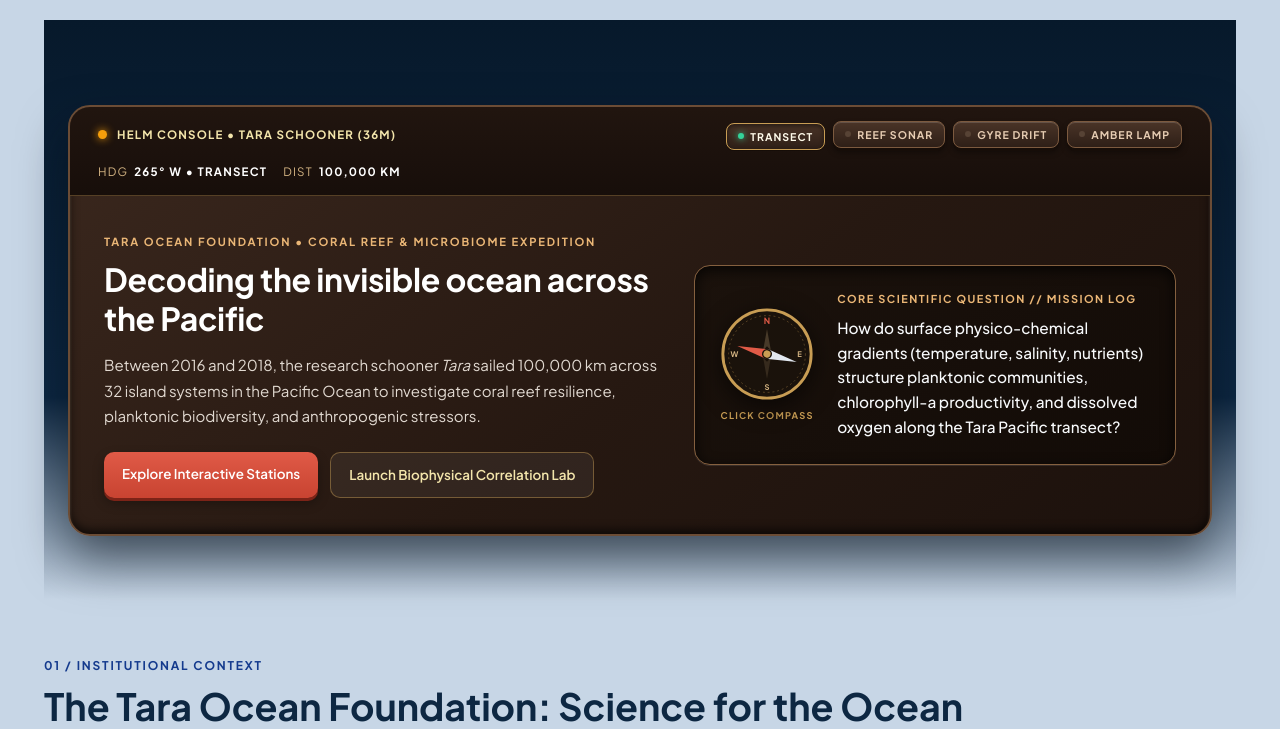
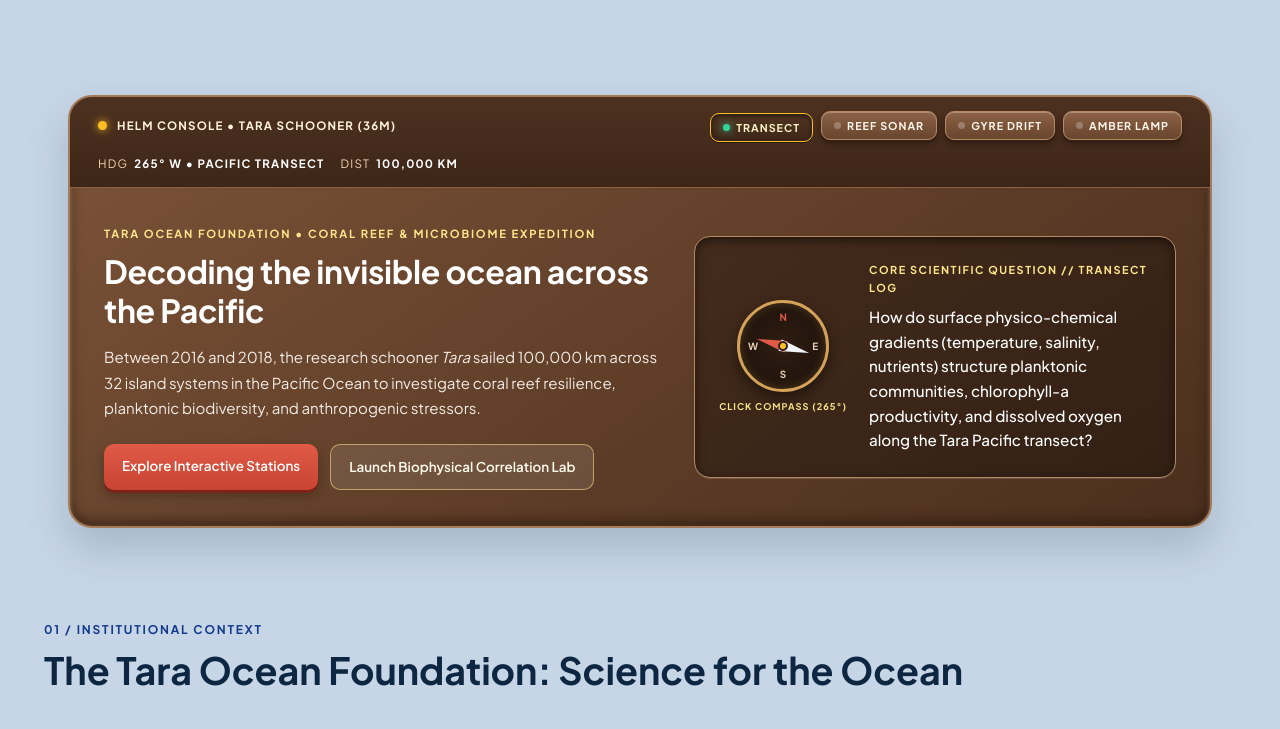
Before and after one commit to ThelmaGayCortijo/Tara-Pacific, a Flask app: page / in a window 1280 px wide. Shown: the part 3459-4188 px from the top of the page. Run offline with Flask 3, Linux system fonts and the light colour scheme; some web fonts are replaced.

Commit message:
console v2

```diff
--- a/static/style.css
+++ b/static/style.css
@@ -1776,30 +1776,40 @@ h1, h2, h3 {
 }
 
 /* ==========================================================================
-   CONSOLE DE TIMONERIE EN TECK MARRON, CUIVRE & RELIEF DOUX
+   CONSOLE DE TIMONERIE EN TECK CLAIR (SANS FOND BLEU DERRIÈRE)
    ========================================================================== */
+.editorial-opening-strip,
 .bridge-console-strip {
-    /* Fond océan profond qui laisse un bel espace (85px) sous la photo Welcome Aboard */
-    background: linear-gradient(180deg, #07192b 0%, #0d2742 65%, var(--sand-50, #f4f7f9) 100%);
-    padding: 85px 24px 64px;
-}
-
-/* Coque du tableau de bord en bois de teck / acajou sombre avec relief 3D doux et coins arrondis */
+    /* Plus aucun dégradé bleu derrière : repose directement sur le fond de ta page */
+    background: transparent !important;
+    border: none !important;
+    padding: 75px 24px 36px;
+}
+
+/* Coque du tableau de bord en bois de teck plus clair et chaleureux */
 .bridge-wood-frame {
     max-width: 1180px;
     margin: 0 auto;
-    background: linear-gradient(145deg, #3b281e 0%, #261811 55%, #1c110c 100%);
-    border: 2px solid #6b4c35;
-    border-radius: 22px;
+    background: linear-gradient(145deg, #7c5438 0%, #613f29 52%, #4a2e1d 100%);
+    border: 2px solid #a67c58;
+    border-radius: 24px;
     box-shadow:
-        0 24px 48px rgba(4, 12, 22, 0.55),
-        inset 0 2px 3px rgba(255, 228, 196, 0.22),
-        inset 0 -4px 10px rgba(0, 0, 0, 0.65);
+        0 20px 42px rgba(13, 39, 66, 0.18),
+        inset 0 2px 4px rgba(255, 238, 215, 0.35),
+        inset 0 -5px 12px rgba(30, 16, 8, 0.55);
     overflow: hidden;
-    color: #f8fafc;
-}
-
-/* Barre supérieure d'instrumentation (effet laiton / bronze) */
+    color: #fffaf4;
+    transition: box-shadow 0.3s ease, border-color 0.3s ease;
+}
+
+.bridge-wood-frame.amber-console-mode {
+    border-color: #f59e0b;
+    box-shadow:
+        0 20px 45px rgba(245, 158, 11, 0.22),
+        inset 0 0 30px rgba(245, 158, 11, 0.18);
+}
+
+/* Barre supérieure d'instrumentation (teck moyen & laiton doré) */
 .bridge-hud-topbar {
     display: flex;
     justify-content: space-between;
@@ -1807,11 +1817,11 @@ h1, h2, h3 {
     flex-wrap: wrap;
     gap: 14px;
     padding: 14px 28px;
-    background: linear-gradient(180deg, #21150f 0%, #170e0a 100%);
-    border-bottom: 1px solid rgba(200, 157, 84, 0.32);
+    background: linear-gradient(180deg, #4d3120 0%, #3d2618 100%);
+    border-bottom: 1px solid rgba(234, 182, 118, 0.38);
     font-size: 0.72rem;
     letter-spacing: 1.2px;
-    color: #d4b483;
+    color: #f3d5b5;
 }
 
 .hud-status-group {
@@ -1824,16 +1834,16 @@ h1, h2, h3 {
     width: 9px;
     height: 9px;
     border-radius: 50%;
-    background: #f59e0b;
-    box-shadow: 0 0 8px #f59e0b;
+    background: #fbbf24;
+    box-shadow: 0 0 8px #fbbf24;
 }
 
 .hud-code {
     font-weight: 700;
-    color: #f3e5ab;
-}
-
-/* Petits boutons physiques de tableau de bord en relief sur lesquels on peut appuyer */
+    color: #fff3db;
+}
+
+/* Boutons physiques cliquables en relief */
 .helm-switches-group {
     display: flex;
     gap: 8px;
@@ -1844,50 +1854,50 @@ h1, h2, h3 {
     display: inline-flex;
     align-items: center;
     gap: 6px;
-    background: linear-gradient(180deg, #4a3427 0%, #2e1f17 100%);
-    color: #e6ccb2;
-    border: 1px solid #7c5a3f;
-    border-radius: 8px;
-    padding: 6px 11px;
+    background: linear-gradient(180deg, #8c6244 0%, #68452e 100%);
+    color: #fff5eb;
+    border: 1px solid #b58963;
+    border-radius: 9px;
+    padding: 7px 12px;
     font-family: 'Plus Jakarta Sans', sans-serif;
-    font-size: 0.66rem;
+    font-size: 0.67rem;
     font-weight: 700;
     letter-spacing: 1px;
     cursor: pointer;
     box-shadow:
-        0 3px 0 #160d08,
-        0 4px 6px rgba(0, 0, 0, 0.4),
-        inset 0 1px 0 rgba(255, 255, 255, 0.15);
+        0 3px 0 #331f13,
+        0 4px 7px rgba(0, 0, 0, 0.3),
+        inset 0 1px 0 rgba(255, 255, 255, 0.28);
     transition: all 0.12s ease;
 }
 
 .helm-push-btn:hover {
-    background: linear-gradient(180deg, #593f30 0%, #38261c 100%);
-    color: #ffffff;
-}
-
-/* Effet bouton enfoncé quand on clique dessus */
+    background: linear-gradient(180deg, #9e7050 0%, #785036 100%);
+    transform: translateY(-1px);
+}
+
 .helm-push-btn:active,
 .helm-push-btn.active {
     transform: translateY(2px);
+    background: linear-gradient(180deg, #523522 0%, #3d2618 100%);
     box-shadow:
-        0 1px 0 #160d08,
-        inset 0 2px 4px rgba(0, 0, 0, 0.5);
-    border-color: #c89d54;
-    color: #fffbeb;
+        0 1px 0 #26160d,
+        inset 0 2px 5px rgba(0, 0, 0, 0.55);
+    border-color: #fbbf24;
+    color: #fef3c7;
 }
 
 .helm-push-btn .btn-led {
-    width: 6px;
-    height: 6px;
+    width: 7px;
+    height: 7px;
     border-radius: 50%;
-    background: #574335;
+    background: rgba(255, 255, 255, 0.25);
     transition: background 0.2s, box-shadow 0.2s;
 }
 
 .helm-push-btn.active .btn-led {
     background: #34d399;
-    box-shadow: 0 0 6px #34d399;
+    box-shadow: 0 0 8px #34d399;
 }
 
 .hud-telemetry-readout {
@@ -1924,7 +1934,7 @@ h1, h2, h3 {
     font-weight: 700;
     letter-spacing: 1.8px;
     text-transform: uppercase;
-    color: #eab676;
+    color: #fde68a;
     margin-bottom: 10px;
 }
 
@@ -1941,7 +1951,7 @@ h1, h2, h3 {
 .opening-lead {
     font-size: 0.94rem;
     line-height: 1.68;
-    color: rgba(255, 248, 240, 0.86);
+    color: rgba(255, 250, 244, 0.92);
     margin: 0 0 24px;
 }
 
@@ -1959,51 +1969,50 @@ h1, h2, h3 {
     font-weight: 600;
     padding: 11px 18px;
     border-radius: 10px;
-    box-shadow: 0 3px 0 #7c2317, 0 5px 12px rgba(0, 0, 0, 0.3);
+    box-shadow: 0 3px 0 #7c2317, 0 5px 12px rgba(0, 0, 0, 0.25);
     transition: transform 0.15s, box-shadow 0.15s;
 }
 
 .btn-compact-primary:hover {
     transform: translateY(1px);
-    box-shadow: 0 2px 0 #7c2317, 0 3px 8px rgba(0, 0, 0, 0.3);
+    box-shadow: 0 2px 0 #7c2317;
 }
 
 .btn-compact-outline {
-    background: rgba(255, 255, 255, 0.06);
-    color: #f3e5ab;
+    background: rgba(255, 255, 255, 0.1);
+    color: #fffbeb;
     text-decoration: none;
     font-size: 0.84rem;
     font-weight: 600;
     padding: 11px 18px;
     border-radius: 10px;
-    border: 1px solid rgba(200, 157, 84, 0.45);
+    border: 1px solid rgba(253, 230, 138, 0.55);
     transition: background 0.2s, border-color 0.2s;
 }
 
 .btn-compact-outline:hover {
-    background: rgba(200, 157, 84, 0.16);
-    border-color: #eab676;
-}
-
-/* Cadran encastré à droite avec la boussole et la question */
+    background: rgba(253, 230, 138, 0.22);
+    border-color: #fde68a;
+}
+
+/* Cadran encastré à droite (fond brun chaud plus doux) */
 .bridge-monitor-card {
-    background: linear-gradient(145deg, #1b120c 0%, #120b07 100%);
-    border: 1.5px solid #85603f;
+    background: linear-gradient(145deg, #432b1c 0%, #332014 100%);
+    border: 1.5px solid #b58963;
     border-radius: 16px;
     padding: 24px;
     box-shadow:
-        inset 0 4px 14px rgba(0, 0, 0, 0.75),
-        0 1px 0 rgba(255, 255, 255, 0.1);
-    transition: background 0.3s, border-color 0.3s;
-}
-
-/* Mode lampe ambrée quand on clique sur le bouton AMBER LAMP */
+        inset 0 3px 10px rgba(0, 0, 0, 0.55),
+        0 1px 0 rgba(255, 255, 255, 0.15);
+    transition: all 0.3s ease;
+}
+
 .bridge-monitor-card.amber-glow {
-    background: linear-gradient(145deg, #2b180a 0%, #1a0e05 100%);
-    border-color: #f59e0b;
+    background: linear-gradient(145deg, #5c3513 0%, #3d220a 100%);
+    border-color: #fbbf24;
     box-shadow:
-        inset 0 0 25px rgba(245, 158, 11, 0.18),
-        0 0 18px rgba(245, 158, 11, 0.15);
+        inset 0 0 28px rgba(251, 191, 36, 0.28),
+        0 0 18px rgba(251, 191, 36, 0.22);
 }
 
 .monitor-compass-layout {
@@ -2019,7 +2028,7 @@ h1, h2, h3 {
     }
 }
 
-/* Boussole de marine bien visible à gauche de la question */
+/* Boussole de marine en pur CSS (100% compatible et fluide au clic) */
 .nautical-compass-box {
     flex-shrink: 0;
     display: flex;
@@ -2029,23 +2038,84 @@ h1, h2, h3 {
     user-select: none;
 }
 
-.nautical-compass-svg {
-    width: 96px;
-    height: 96px;
-    filter: drop-shadow(0 6px 12px rgba(0, 0, 0, 0.6));
-    transition: transform 0.25s ease;
-}
-
-.nautical-compass-box:hover .nautical-compass-svg {
+.compass-dial {
+    position: relative;
+    width: 92px;
+    height: 92px;
+    border-radius: 50%;
+    background: radial-gradient(circle, #2e1d12 0%, #1c110a 100%);
+    border: 3px solid #d4a359;
+    box-shadow:
+        0 6px 14px rgba(0, 0, 0, 0.45),
+        inset 0 0 10px rgba(212, 163, 89, 0.25);
+    transition: transform 0.2s ease, border-color 0.2s ease;
+}
+
+.nautical-compass-box:hover .compass-dial {
     transform: scale(1.06);
+    border-color: #fbbf24;
+}
+
+.c-dir {
+    position: absolute;
+    font-size: 0.62rem;
+    font-weight: 800;
+    color: #e6ccb2;
+}
+.c-n { top: 6px; left: 50%; transform: translateX(-50%); color: #e05a47; }
+.c-s { bottom: 6px; left: 50%; transform: translateX(-50%); }
+.c-e { right: 8px; top: 50%; transform: translateY(-50%); }
+.c-w { left: 8px; top: 50%; transform: translateY(-50%); }
+
+/* Aiguille qui tourne quand on clique */
+.compass-needle-wrap {
+    position: absolute;
+    inset: 0;
+    transition: transform 0.65s cubic-bezier(0.34, 1.56, 0.64, 1);
+}
+
+.needle-north {
+    position: absolute;
+    top: 16px;
+    left: 50%;
+    transform: translateX(-50%);
+    width: 0;
+    height: 0;
+    border-left: 6px solid transparent;
+    border-right: 6px solid transparent;
+    border-bottom: 30px solid #e05a47;
+}
+
+.needle-south {
+    position: absolute;
+    bottom: 16px;
+    left: 50%;
+    transform: translateX(-50%);
+    width: 0;
+    height: 0;
+    border-left: 6px solid transparent;
+    border-right: 6px solid transparent;
+    border-top: 30px solid #f1f5f9;
+}
+
+.needle-pivot {
+    position: absolute;
+    top: 50%;
+    left: 50%;
+    transform: translate(-50%, -50%);
+    width: 10px;
+    height: 10px;
+    border-radius: 50%;
+    background: #fbbf24;
+    border: 2px solid #2e1d12;
 }
 
 .compass-caption {
     font-size: 0.58rem;
     font-weight: 700;
-    letter-spacing: 1.2px;
-    color: #c89d54;
-    margin-top: 6px;
+    letter-spacing: 1px;
+    color: #fde68a;
+    margin-top: 7px;
 }
 
 .cq-label {
@@ -2054,16 +2124,15 @@ h1, h2, h3 {
     font-weight: 700;
     letter-spacing: 1.5px;
     text-transform: uppercase;
-    color: #eab676;
+    color: #fde68a;
     margin-bottom: 8px;
 }
 
 .cq-text-clean {
     margin: 0;
     font-family: 'Plus Jakarta Sans', -apple-system, BlinkMacSystemFont, sans-serif;
-    font-size: 0.96rem;
+    font-size: 0.95rem;
     font-weight: 500;
-    font-style: normal;
     line-height: 1.62;
-    color: #f8fafc;
-}
+    color: #ffffff;
+}
--- a/templates/index.html
+++ b/templates/index.html
@@ -136,39 +136,39 @@
     <main class="main-wrapper">
 
     <!-- CONSOLE DE TIMONERIE EN TECK & LAITON (Espacée sous Welcome Aboard) -->
-    <section class="editorial-opening-strip bridge-console-strip">
+    <section class="bridge-console-strip">
         <div class="bridge-wood-frame" id="helm-console">
 
-            <!-- Barre supérieure avec petits boutons tactiles cliquables + indicateurs -->
+            <!-- Barre supérieure avec petits boutons tactiles cliquables -->
             <div class="bridge-hud-topbar">
                 <div class="hud-status-group">
                     <span class="hud-led" id="main-helm-led"></span>
                     <span class="hud-code">HELM CONSOLE • TARA SCHOONER (36M)</span>
                 </div>
 
-                <!-- Petits boutons physiques de tableau de bord sur lesquels on peut appuyer -->
+                <!-- Boutons physiques cliquables -->
                 <div class="helm-switches-group">
-                    <button type="button" class="helm-push-btn active" onclick="toggleHelmSwitch(this, 265, '265° W • TRANSECT')">
+                    <button type="button" class="helm-push-btn active" onclick="activateHelmMode(this, -75, '265° W • PACIFIC TRANSECT', 'CORE SCIENTIFIC QUESTION // TRANSECT LOG')">
                         <span class="btn-led"></span>TRANSECT
                     </button>
-                    <button type="button" class="helm-push-btn" onclick="toggleHelmSwitch(this, 315, '315° NW • REEF SONAR')">
+                    <button type="button" class="helm-push-btn" onclick="activateHelmMode(this, -35, '315° NW • KIMBE REEF SONAR', 'BATHYMETRIC SONAR // CORAL HOLOBIONT SCAN')">
                         <span class="btn-led"></span>REEF SONAR
                     </button>
-                    <button type="button" class="helm-push-btn" onclick="toggleHelmSwitch(this, 190, '190° S • GYRE DRIFT')">
+                    <button type="button" class="helm-push-btn" onclick="activateHelmMode(this, 110, '190° S • SUBTROPICAL GYRE', 'GYRE DRIFT TELEMETRY // OLIGOTROPHIC ZONE')">
                         <span class="btn-led"></span>GYRE DRIFT
                     </button>
-                    <button type="button" class="helm-push-btn" onclick="toggleNightModeHelm(this)">
+                    <button type="button" class="helm-push-btn" onclick="toggleHelmAmberLamp(this)">
                         <span class="btn-led"></span>AMBER LAMP
                     </button>
                 </div>
 
                 <div class="hud-telemetry-readout">
-                    <span>HDG <strong id="helm-hdg-text">265° W • TRANSECT</strong></span>
+                    <span>HDG <strong id="helm-hdg-text">265° W • PACIFIC TRANSECT</strong></span>
                     <span>DIST <strong>100,000 KM</strong></span>
                 </div>
             </div>
 
-            <!-- Corps du tableau de bord en bois/cuivre (2 colonnes) -->
+            <!-- Corps du tableau de bord en bois de teck clair (2 colonnes) -->
             <div class="opening-inner bridge-main-grid">
 
                 <!-- Colonne gauche : Briefing de mission & Commandes -->
@@ -184,41 +184,31 @@
                     </div>
                 </div>
 
-                <!-- Colonne droite : Boussole marine en laiton + Écran de la question scientifique (sans les 3 cases du bas) -->
+                <!-- Colonne droite : Boussole marine interactive + Écran de la question scientifique -->
                 <div class="opening-right">
                     <div class="bridge-monitor-card" id="helm-question-screen">
 
                         <div class="monitor-compass-layout">
-                            <!-- Grande boussole de marine interactive (clique dessus pour la faire tourner) -->
-                            <div class="nautical-compass-box" onclick="spinHelmCompass()" title="Click to rotate compass">
-                                <svg class="nautical-compass-svg" viewBox="0 0 100 100">
-                                    <!-- Anneau extérieur en laiton -->
-                                    <circle cx="50" cy="50" r="46" fill="#1a120b" stroke="#c89d54" stroke-width="3"/>
-                                    <circle cx="50" cy="50" r="40" fill="none" stroke="rgba(200, 157, 84, 0.35)" stroke-width="1" stroke-dasharray="2 3"/>
-
-                                    <!-- Points cardinaux -->
-                                    <text x="50" y="19" text-anchor="middle" fill="#e05a47" font-size="9" font-weight="800">N</text>
-                                    <text x="84" y="53" text-anchor="middle" fill="#d4b483" font-size="8" font-weight="700">E</text>
-                                    <text x="50" y="88" text-anchor="middle" fill="#d4b483" font-size="8" font-weight="700">S</text>
-                                    <text x="16" y="53" text-anchor="middle" fill="#d4b483" font-size="8" font-weight="700">W</text>
-
-                                    <!-- Étoile de la rose des vents -->
-                                    <polygon points="50,24 54,46 50,42 46,46" fill="rgba(212, 180, 131, 0.25)"/>
-                                    <polygon points="50,76 54,54 50,58 46,54" fill="rgba(212, 180, 131, 0.15)"/>
-
-                                    <!-- Aiguille mobile -->
-                                    <g id="helm-compass-needle" style="transform: rotate(-75deg); transform-origin: 50px 50px; transition: transform 0.7s cubic-bezier(0.34, 1.56, 0.64, 1);">
-                                        <polygon points="50,18 55,50 50,46 45,50" fill="#e05a47"/>
-                                        <polygon points="50,82 55,50 50,54 45,50" fill="#e2e8f0"/>
-                                        <circle cx="50" cy="50" r="4.5" fill="#c89d54" stroke="#1a120b" stroke-width="1.5"/>
-                                    </g>
-                                </svg>
-                                <span class="compass-caption">CLICK COMPASS</span>
+                            <!-- Boussole de marine interactive (clique dessus pour la faire tourner) -->
+                            <div class="nautical-compass-box" onclick="spinCompassManual()" title="Click to rotate compass">
+                                <div class="compass-dial">
+                                    <span class="c-dir c-n">N</span>
+                                    <span class="c-dir c-e">E</span>
+                                    <span class="c-dir c-s">S</span>
+                                    <span class="c-dir c-w">W</span>
+                                    <!-- Aiguille mobile en pur HTML/CSS (tourne sur tous les navigateurs) -->
+                                    <div class="compass-needle-wrap" id="helm-compass-needle" style="transform: rotate(-75deg);">
+                                        <span class="needle-north"></span>
+                                        <span class="needle-south"></span>
+                                        <span class="needle-pivot"></span>
+                                    </div>
+                                </div>
+                                <span class="compass-caption" id="compass-deg-readout">CLICK COMPASS (265°)</span>
                             </div>
 
-                            <!-- Texte de la question scientifique à côté de la boussole -->
+                            <!-- Texte de la question scientifique -->
                             <div class="monitor-question-content">
-                                <span class="cq-label">CORE SCIENTIFIC QUESTION // MISSION LOG</span>
+                                <span class="cq-label" id="helm-Dynamic-label">CORE SCIENTIFIC QUESTION // TRANSECT LOG</span>
                                 <p class="cq-text-clean">
                                     How do surface physico-chemical gradients (temperature, salinity, nutrients) structure planktonic communities, chlorophyll-a productivity, and dissolved oxygen along the Tara Pacific transect?
                                 </p>
@@ -1651,6 +1641,42 @@
             }
         });
 
+
+        // --- INTERACTION DU TABLEAU DE BORD (BOUTONS & BOUSSOLE) ---
+        let currentCompassAngle = -75;
+
+        function toggleHelmSwitch(btnEl, angle, headingLabel) {
+            document.querySelectorAll('.helm-switches-group .helm-push-btn:not(:last-child)').forEach(b => {
+                b.classList.remove('active');
+            });
+            btnEl.classList.add('active');
+
+            currentCompassAngle = angle;
+            const needle = document.getElementById('helm-compass-needle');
+            if (needle) {
+                needle.style.transform = `rotate(${currentCompassAngle}deg)`;
+            }
+            const hdgText = document.getElementById('helm-hdg-text');
+            if (hdgText) {
+                hdgText.textContent = headingLabel;
+            }
+        }
+
+        function spinHelmCompass() {
+            currentCompassAngle += 65;
+            const needle = document.getElementById('helm-compass-needle');
+            if (needle) {
+                needle.style.transform = `rotate(${currentCompassAngle}deg)`;
+            }
+        }
+
+        function toggleNightModeHelm(btnEl) {
+            btnEl.classList.toggle('active');
+            const screen = document.getElementById('helm-question-screen');
+            if (screen) {
+                screen.classList.toggle('amber-glow');
+            }
+        }
     </script>
 </body>
 </html>
```
